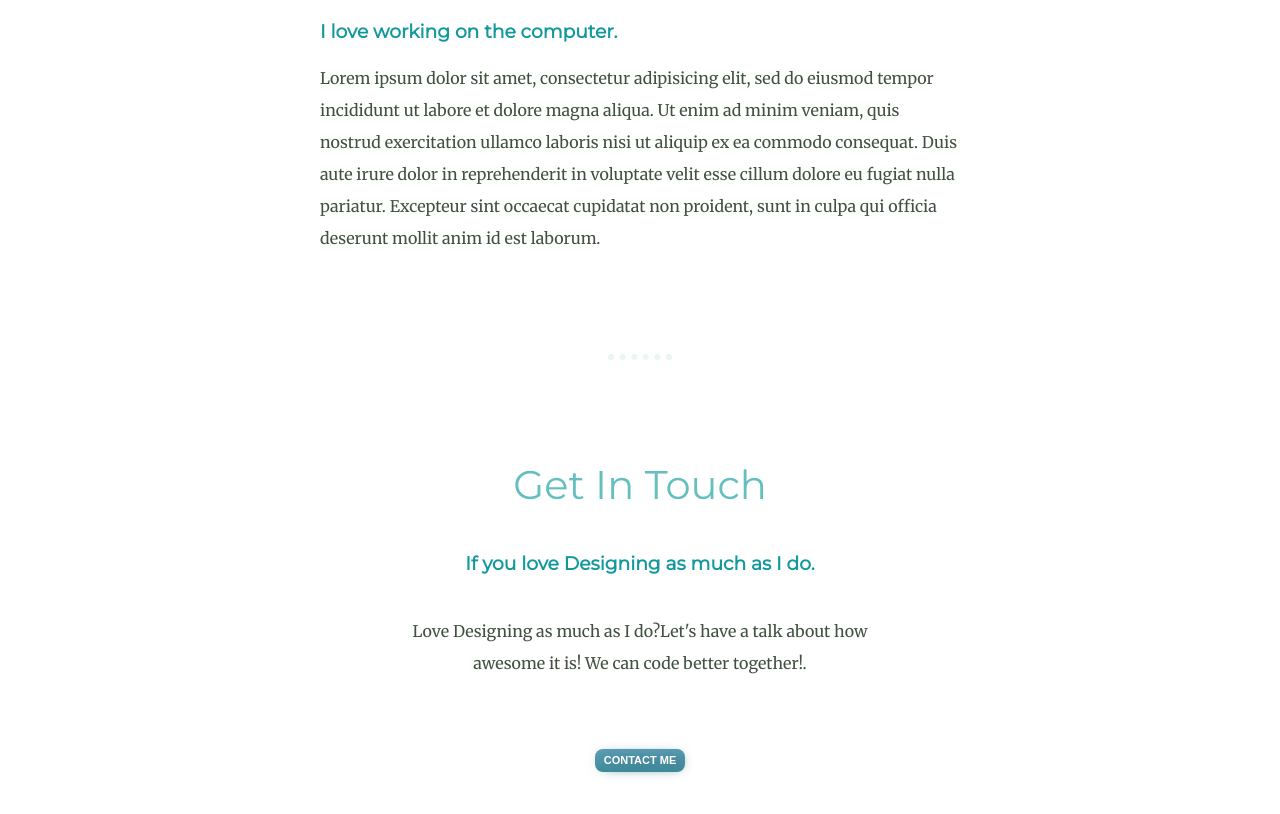
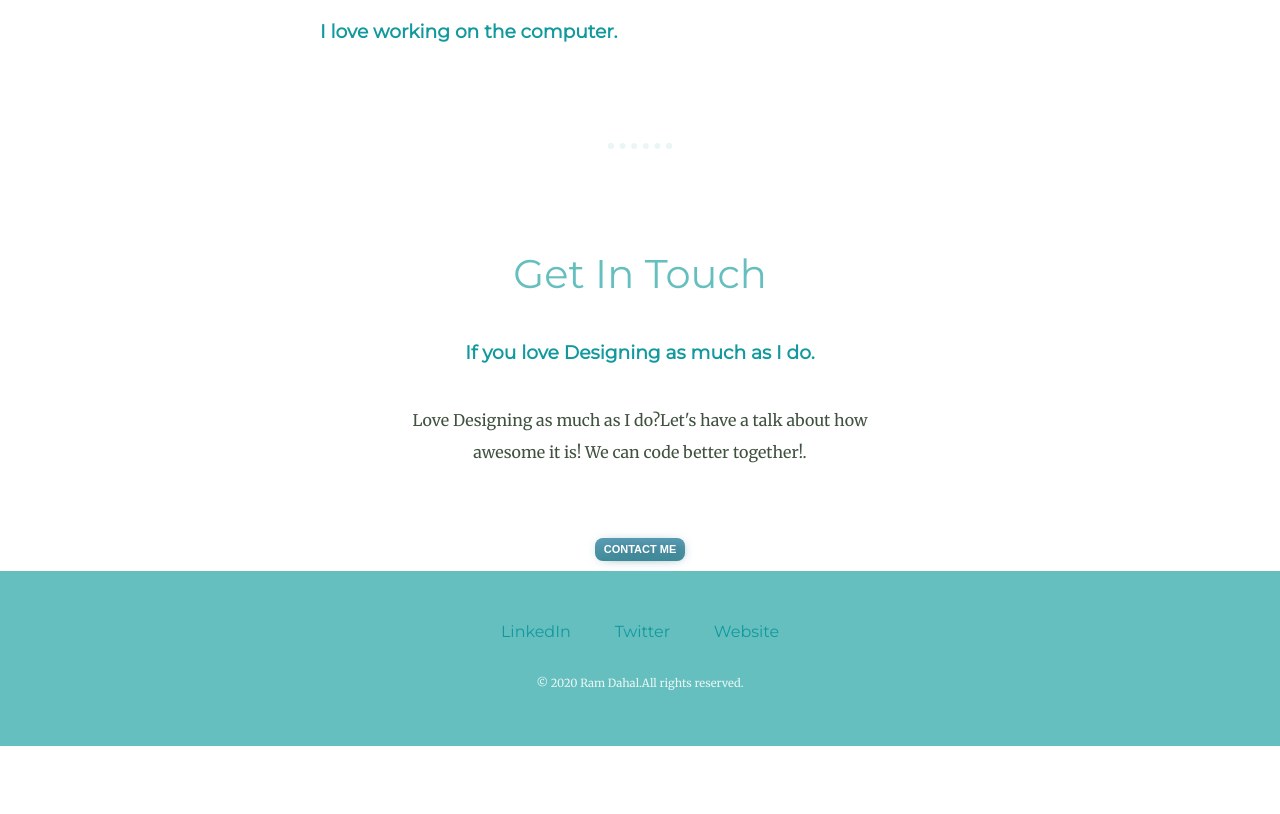
Before and after one commit to neptraveller/rp, a plain HTML site: page index.html in a window 1280 px wide. Shown: the part 2574-3388 px from the top of the page. Drawn offline with Linux system fonts and the light colour scheme.

Commit message:
Update index.html

```diff
--- a/index.html
+++ b/index.html
@@ -33,9 +33,7 @@
       <div class="skill-row">
         <img src="https://image.flaticon.com/icons/png/512/2832/2832766.png" alt="working-img">
         <h3>I love working on the computer.</h3>
-        <p>Lorem ipsum dolor sit amet, consectetur adipisicing elit, sed do eiusmod tempor incididunt ut labore et dolore magna aliqua. Ut enim ad minim veniam, quis nostrud exercitation ullamco laboris nisi ut aliquip ex ea commodo consequat. Duis aute
-      irure dolor in reprehenderit in voluptate velit esse cillum dolore eu fugiat nulla pariatur. Excepteur sint occaecat cupidatat non proident, sunt in culpa qui officia deserunt mollit anim id est laborum. </p>
-    </div>
+
     </div>
     <hr>
     <div class="contact-me">
```
